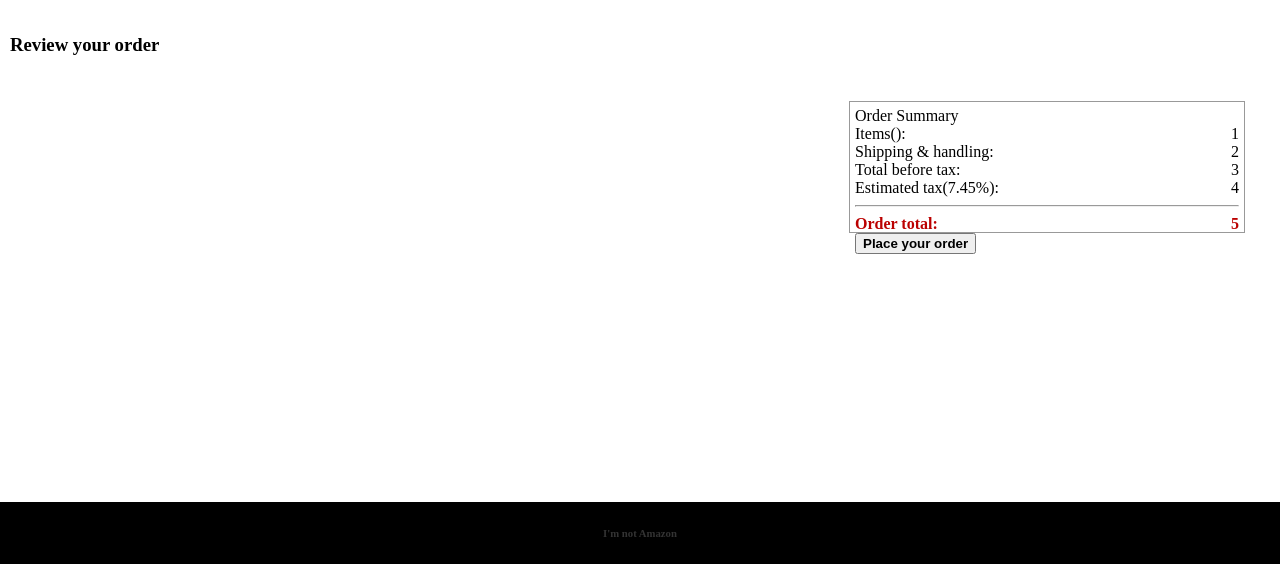
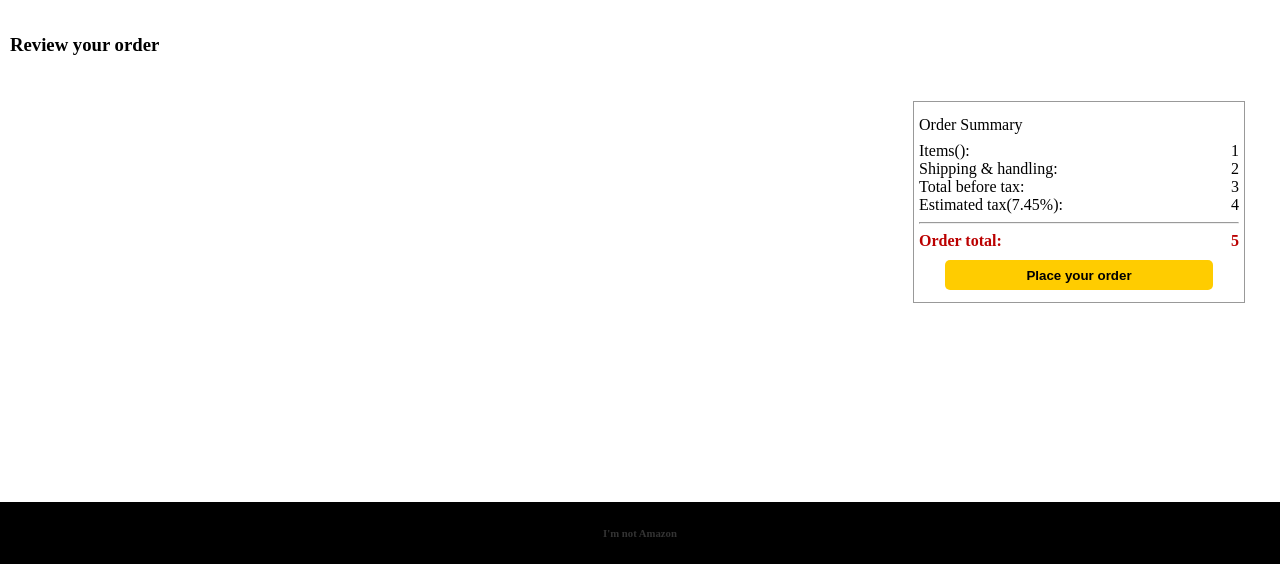
Before and after one commit to orangedragon369-crypto/simple-amazon-app, a plain HTML site: page amazon/pages/cart.html in a window 1280 px wide. Shown: the part 236-800 px from the top of the page. Drawn offline with nearby package versions, Linux system fonts and the light colour scheme; files that its build step writes are made by us from their sources; a script that the page names is missing.

Commit message:
added style for oreder

```diff
--- a/amazon/css/style.scss
+++ b/amazon/css/style.scss
@@ -71,16 +71,35 @@ h3, .hug, body{
     font-size: 1em;
 }
 
-#order-box, #item-box {
+#order-box, .item-box {
     border: solid 1px #999999;
 }
 
 #order-box{
-    height: 120px;
-    width: 30vw;
+    height: 190px;
+    width: 25vw;
 }
 
-.space, #order-box, #item-box {
+.item-box{
+    width: 65vw;
+    justify-content: space-between;
+}
+
+.space, #order-box, .item-box {
     padding: 5px;
     margin: 5px;
 }
+
+.cart-tittle {
+    font-weight: 500;
+    line-height: 35px;
+}
+
+#order {
+    background-color: #ffcc00;
+    border-radius: 5px;
+    border: initial;
+    width: 21vw;
+    height: 30px;
+    margin: 10px 2vw 0 2vw;
+}
```
